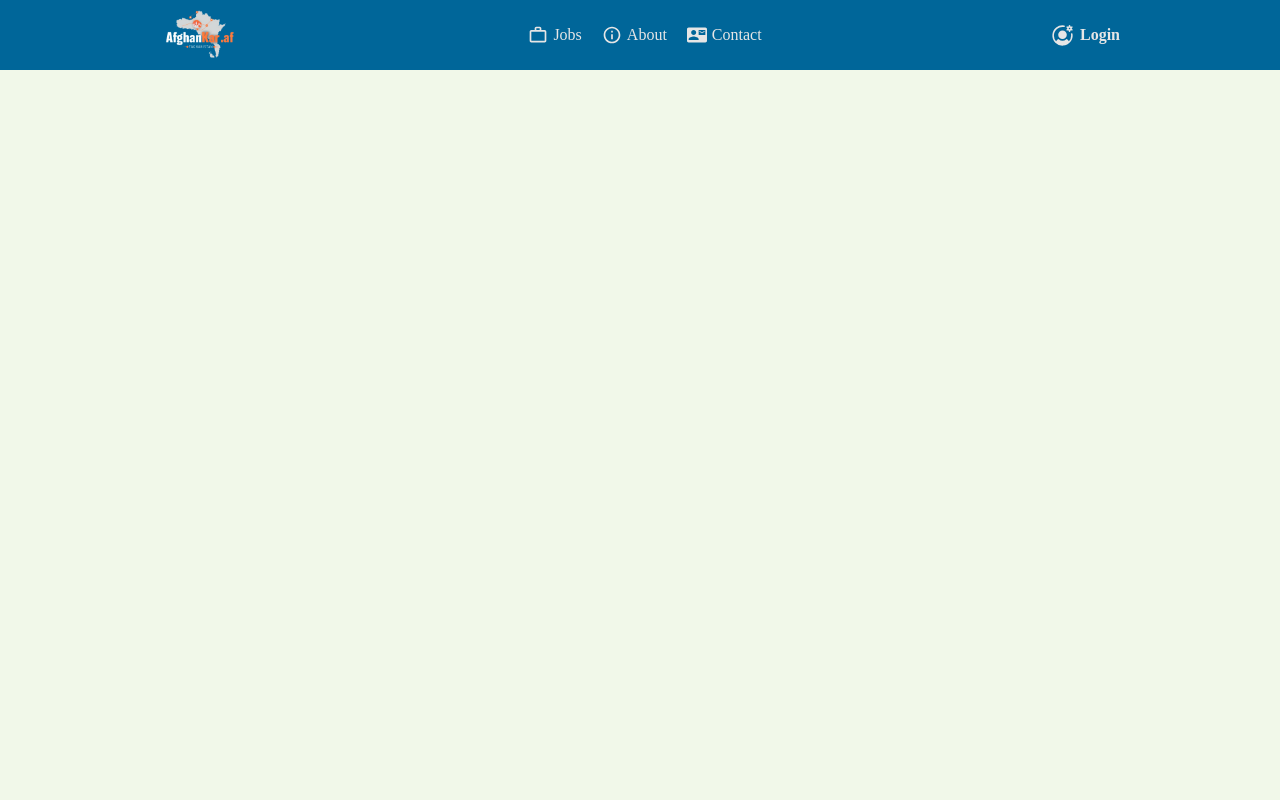
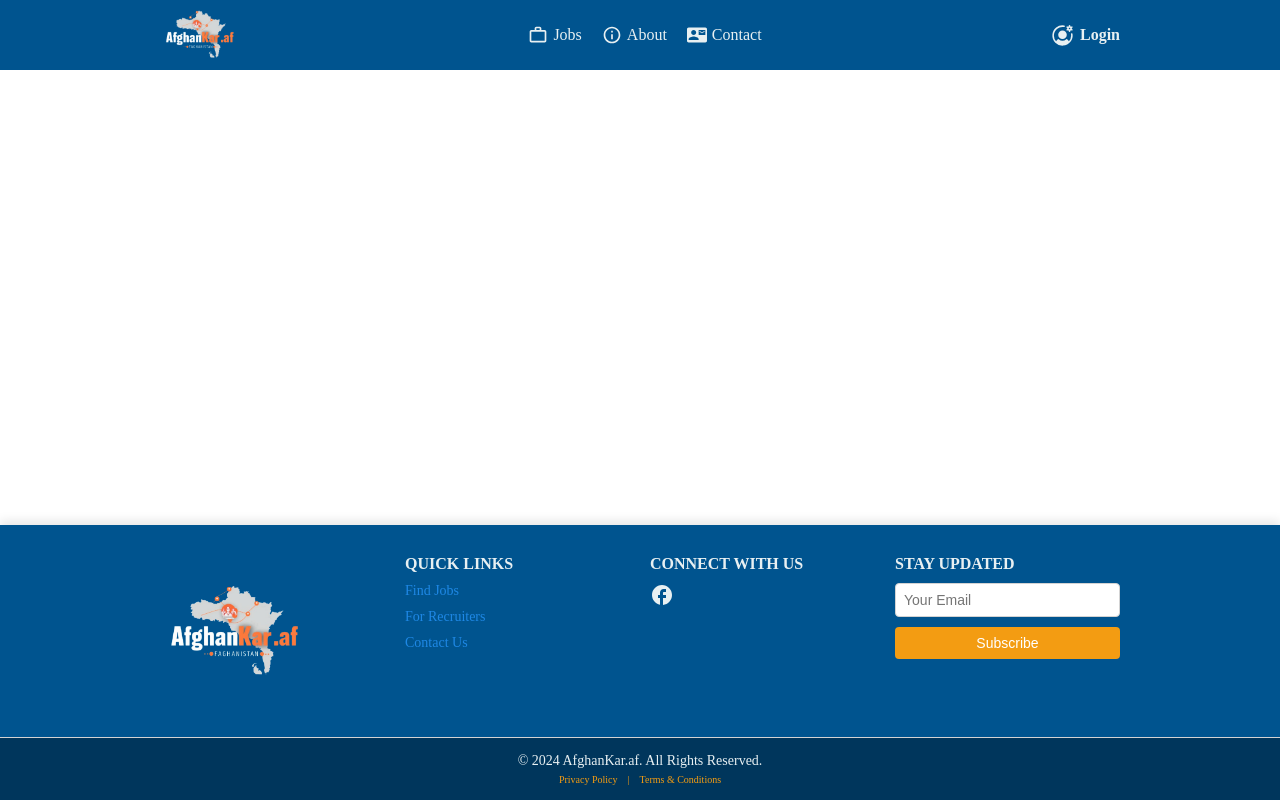
Before and after one commit to Naeemi7/AfghanKar.af, a React (Vite) app in the folder client/: page / in a window 1280 px wide. Built offline with nearby package versions, Linux system fonts and the light colour scheme.

Commit message:
the footer basic design has been done

```diff
--- a/client/src/App.jsx
+++ b/client/src/App.jsx
@@ -1,6 +1,10 @@
 import { Routes, Route } from "react-router-dom";
+import { Toaster } from "react-hot-toast";
+import "@styles/layouts/App.scss";
 import UserProvider from "@provider/UserProvider";
 import Navbar from "@common/navbar/Navbar";
+import Footer from "@common/footer/Footer";
+import NotFoundPage from "@pages/not-found-page/NotFoundPage";
 import UserLogin from "@auth/user-login/UserLogin";
 
 function App() {
@@ -8,10 +12,29 @@ function App() {
     <div className="app">
       <UserProvider>
         <Navbar />
-
         <Routes>
           <Route path="/user-login" element={<UserLogin />} />
+          {/* <Route path="*" element={<NotFoundPage />} /> */}
         </Routes>
+        <Footer />
+        {/* React Hot Toast setup */}
+        <Toaster
+          toastOptions={{
+            success: {
+              style: {
+                background: "#749c75",
+                color: "#fffafa",
+              },
+            },
+            error: {
+              style: {
+                background: "#dd2d4a",
+                color: "#fffafa",
+              },
+            },
+          }}
+        />
+        ;
       </UserProvider>
     </div>
   );
--- /dev/null
+++ b/client/src/components/common/footer/Footer.jsx
@@ -0,0 +1,71 @@
+import "@styles/components/footer.scss";
+import Icon from "@reusable/Icon";
+import logo from "@images/navbar/logo3.png";
+
+const Footer = () => {
+  return (
+    <footer className="footer-container">
+      <div className="footer-main">
+        {/* Logo */}
+        <div className="footer-section logo">
+          <img src={logo} alt="logo image" />
+        </div>
+
+        {/* Quick Links */}
+        <div className="footer-section quick-links">
+          <h3>Quick Links</h3>
+          <ul>
+            <li>
+              <a href="/jobs">Find Jobs</a>
+            </li>
+            <li>
+              <a href="/recruiters">For Recruiters</a>
+            </li>
+            <li>
+              <a href="/contact">Contact Us</a>
+            </li>
+          </ul>
+        </div>
+
+        {/* Social Media */}
+        <div className="footer-section social-media">
+          <h3>Connect with Us</h3>
+          <div className="social-icons">
+            <a href="https://facebook.com" aria-label="Facebook">
+              <Icon library="md" name="MdFacebook" size={24} />
+            </a>
+            <a href="https://twitter.com" aria-label="Twitter">
+              <Icon library="md" name="MdTwitter" size={24} />
+            </a>
+            <a href="https://linkedin.com" aria-label="LinkedIn">
+              <Icon library="md" name="MdLinkedIn" size={24} />
+            </a>
+          </div>
+        </div>
+
+        {/* Newsletter */}
+        <div className="footer-section newsletter">
+          <h3>Stay Updated</h3>
+          <form className="newsletter-form">
+            <input type="email" placeholder="Your Email" aria-label="Email" />
+            <button type="submit">Subscribe</button>
+          </form>
+        </div>
+      </div>
+
+      {/* Footer Bottom */}
+      <div className="footer-bottom">
+        <p>
+          &copy; {new Date().getFullYear()} AfghanKar.af. All Rights Reserved.
+        </p>
+        <div className="legal-links">
+          <a href="/privacy-policy">Privacy Policy</a>
+          <span>|</span>
+          <a href="/terms-conditions">Terms & Conditions</a>
+        </div>
+      </div>
+    </footer>
+  );
+};
+
+export default Footer;
--- /dev/null
+++ b/client/src/pages/not-found-page/NotFoundPage.jsx
@@ -0,0 +1,33 @@
+import Button from "@reusable/Button";
+import useNavigation from "@hooks/useNavigation";
+import useUserContext from "@hooks/useUserContext";
+import notFoundImage from "@images/not-found-page/not-found.png";
+
+const NotFoundPage = () => {
+  const { goTo } = useNavigation();
+  const { isLoggedIn } = useUserContext();
+
+  return (
+    <div className="main-container">
+      <div className="not-found-page-container">
+        <div className="not-found-content">
+          <h1>404</h1>
+          <span></span>
+          <p>Sorry, the page you are looking for could not be found</p>
+          <Button
+            name="Go to Main"
+            width={120}
+            onClick={() => {
+              isLoggedIn ? goTo("/home") : goTo("/");
+            }}
+          />
+        </div>
+        <div className="not-found-image">
+          <img src={notFoundImage} alt="Not Found image" />
+        </div>
+      </div>
+    </div>
+  );
+};
+
+export default NotFoundPage;
--- a/client/src/styles/abstracts/_variables.scss
+++ b/client/src/styles/abstracts/_variables.scss
@@ -1,29 +1,30 @@
 // Primary Theme Colors
-$primary-color: #006699; // For headers, titles, and important elements
-$secondary-color: #e6e6e6; // For subtle backgrounds or sections
+$primary-color: #00548f; // Deep teal for headers, titles, and important elements
+$secondary-color: #e8f0f2; // Very light gray-blue for subtle backgrounds or sections
 
 // Headings
-$heading-color: #006699; // Main heading color (H1, H2, etc.)
-$subheading-color: #212121; // Subheadings or smaller titles (H3, H4)
+$heading-color: #00548f; // Primary color for main headings (H1, H2, etc.)
+$subheading-color: #4e4e4e; // Medium dark gray for subheadings or smaller titles (H3, H4)
+$extra-heading-color: #f39c12; // Bright amber for extra headings to enhance contrast and warmth
 
 // Accent and Background
-$accent-color: #ff7043; // Call-to-action buttons and key highlights
-$background-color: #f1f8e9; // Page background color
-$text-color: #003f57; // Main body text color
+$accent-color: #f39c12; // Bright amber for call-to-action buttons and key highlights
+$background-color: #ffffff; // Pure white for the main background for improved readability
+$text-color: #333333; // Dark gray for main body text color, ensuring contrast with backgrounds
 
 // Buttons
-$primary-btn-background: #ff7043; // Primary button background (CTA)
-$primary-btn-hover: #ff8a65; // Hover state for primary buttons
-$secondary-btn-background: #4e342e; // Secondary button background (alternative actions)
-$secondary-btn-hover: #6d4c41; // Hover state for buttons
+$primary-btn-background: #f39c12; // Bright amber for primary button background (CTA)
+$primary-btn-hover: #ffb84d; // Lighter amber for hover state on primary buttons
+$secondary-btn-background: #3a3f44; // Dark gray for secondary button background
+$secondary-btn-hover: #4b4f54; // Slightly lighter gray for hover state on secondary buttons
 
 // Links
-$link-color: #d84315; // Default link color
-$link-hover: #e64a19; // Hover color for links
+$link-color: #1e88e5; // Bright blue for default link color, providing strong contrast with primary deep teal
+$link-hover: #1565c0; // Darker blue for hover color for links, ensuring clear feedback
 
 // Other Elements
-$card-background-color: #ffffff; // Card or container background
-$border-color: #e0e0e0; // For borders or separators
-$error-color: #dd2d4a; // For error messages
-$btn-text-color: #ffffff; // Text color for buttons
-$success-color: #749c75; // Success color
+$card-background-color: #f4f4f4; // Very light gray for card or container background, adding subtle depth
+$border-color: #d3d3d3; // Light gray for borders or separators, offering a clean look
+$error-color: #e74c3c; // Bright red for error messages, ensuring visibility
+$btn-text-color: #ffffff; // White for button text to maintain contrast with backgrounds
+$success-color: #27ae60; // Strong green for success messages
--- /dev/null
+++ b/client/src/styles/components/footer.scss
@@ -0,0 +1,147 @@
+@import "@/styles/abstracts/variables";
+@import "@/styles/abstracts/mixin";
+
+.footer-container {
+  position: fixed;
+  left: 0;
+  right: 0;
+  bottom: 0;
+  background-color: $primary-color;
+  color: $secondary-color;
+  padding-top: 3rem;
+  box-shadow: 0 -4px 10px rgba(0, 0, 0, 0.1);
+
+  //   Footer main
+  .footer-main {
+    display: grid;
+    grid-template-columns: repeat(auto-fit, minmax(200px, 1fr));
+    gap: 2rem;
+    max-width: 100rem;
+    margin: 0 auto;
+    padding: 0 2rem;
+
+    .logo {
+      img {
+        height: 15rem;
+        width: 15rem;
+      }
+    }
+
+    .footer-section {
+      h3 {
+        font-size: 1.6rem;
+        color: $secondary-color;
+        margin-bottom: 1rem;
+        text-transform: uppercase;
+      }
+
+      p,
+      ul,
+      form {
+        font-size: 1.4rem;
+        color: $text-color;
+      }
+
+      ul {
+        list-style: none;
+        padding: 0;
+
+        li {
+          margin-bottom: 1rem;
+
+          a {
+            color: $link-color;
+            text-decoration: none;
+            font-size: 1.4rem;
+
+            &:hover {
+              color: $link-hover;
+              text-decoration: underline;
+            }
+          }
+        }
+      }
+    }
+
+    .social-media {
+      .social-icons {
+        display: flex;
+        gap: 1rem;
+
+        a {
+          color: $secondary-color;
+          font-size: 2.4rem;
+          transition: color 0.3s ease;
+
+          &:hover {
+            color: $accent-color;
+          }
+        }
+      }
+    }
+
+    .newsletter-form {
+      display: flex;
+      gap: 1rem;
+
+      input {
+        flex: 1;
+        padding: 0.8rem;
+        border: 1px solid $border-color;
+        border-radius: 4px;
+        font-size: 1.4rem;
+
+        &:focus {
+          border-color: $accent-color;
+        }
+      }
+
+      button {
+        padding: 0.8rem 1.6rem;
+        background-color: $primary-btn-background;
+        color: $btn-text-color;
+        border: none;
+        border-radius: 4px;
+        font-size: 1.4rem;
+        cursor: pointer;
+
+        &:hover {
+          background-color: $primary-btn-hover;
+        }
+      }
+    }
+  }
+
+  .footer-bottom {
+    margin-top: 3rem;
+    text-align: center;
+    padding: 1.5rem 0;
+    background-color: darken($primary-color, 10%);
+    border-top: 1px solid $border-color;
+
+    p {
+      color: $secondary-color;
+      font-size: 1.4rem;
+    }
+
+    .legal-links {
+      margin-top: 0.5rem;
+      display: flex;
+      justify-content: center;
+      gap: 1rem;
+
+      a {
+        color: $accent-color;
+        text-decoration: none;
+
+        &:hover {
+          color: $secondary-btn-background;
+        }
+      }
+
+      span {
+        color: $accent-color;
+      }
+    }
+  }
+}
--- /dev/null
+++ b/client/src/styles/layouts/App.scss
@@ -0,0 +1,10 @@
+@import "@/styles/abstracts/variables";
+@import "@/styles/abstracts/mixin";
+
+.app {
+  display: flex;
+  justify-content: space-between;
+  flex-direction: column;
+  min-height: 100vh;
+  position: relative;
+}
```
Also changed, not shown: client/src/assets/images/not-found-page/not-found.png (added).
